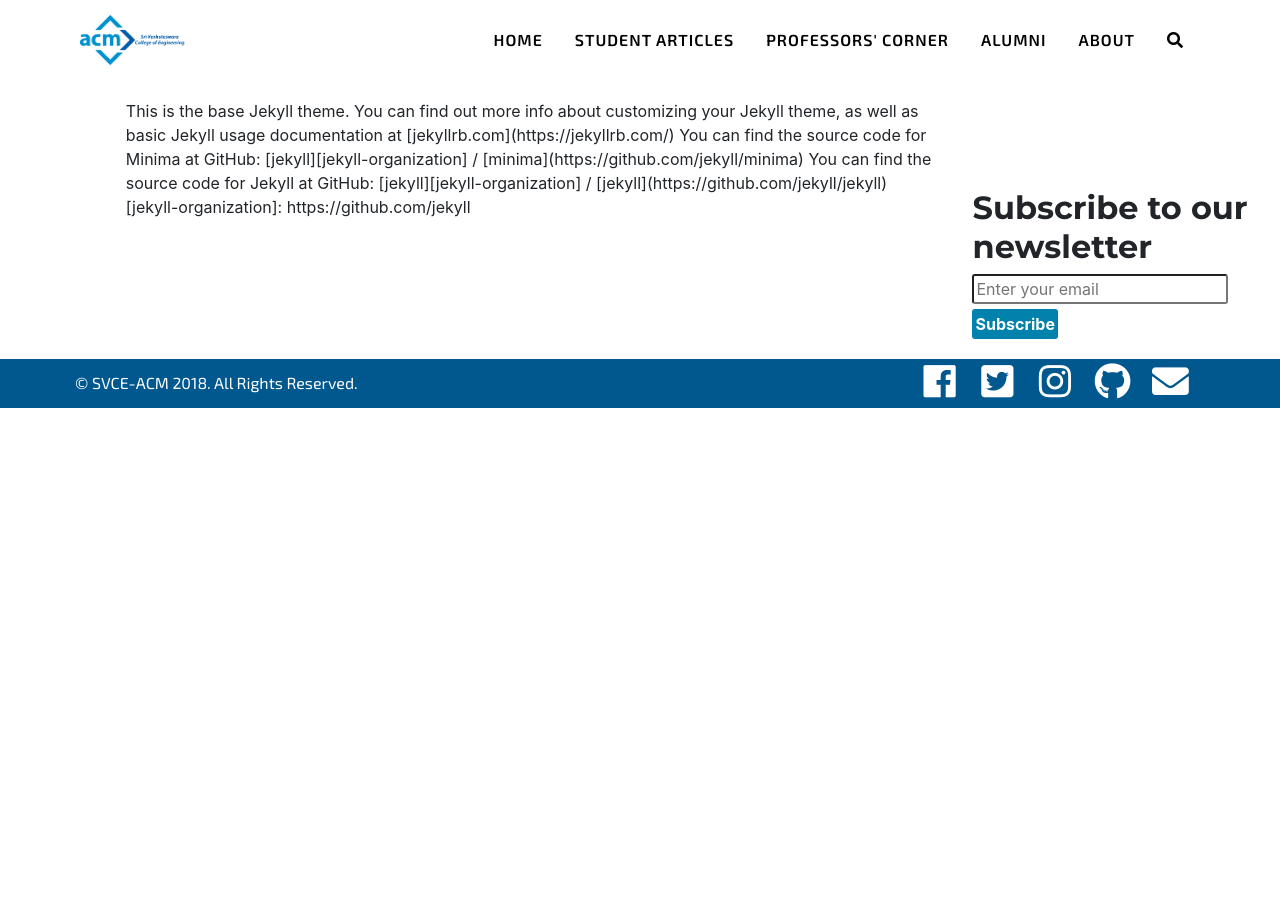
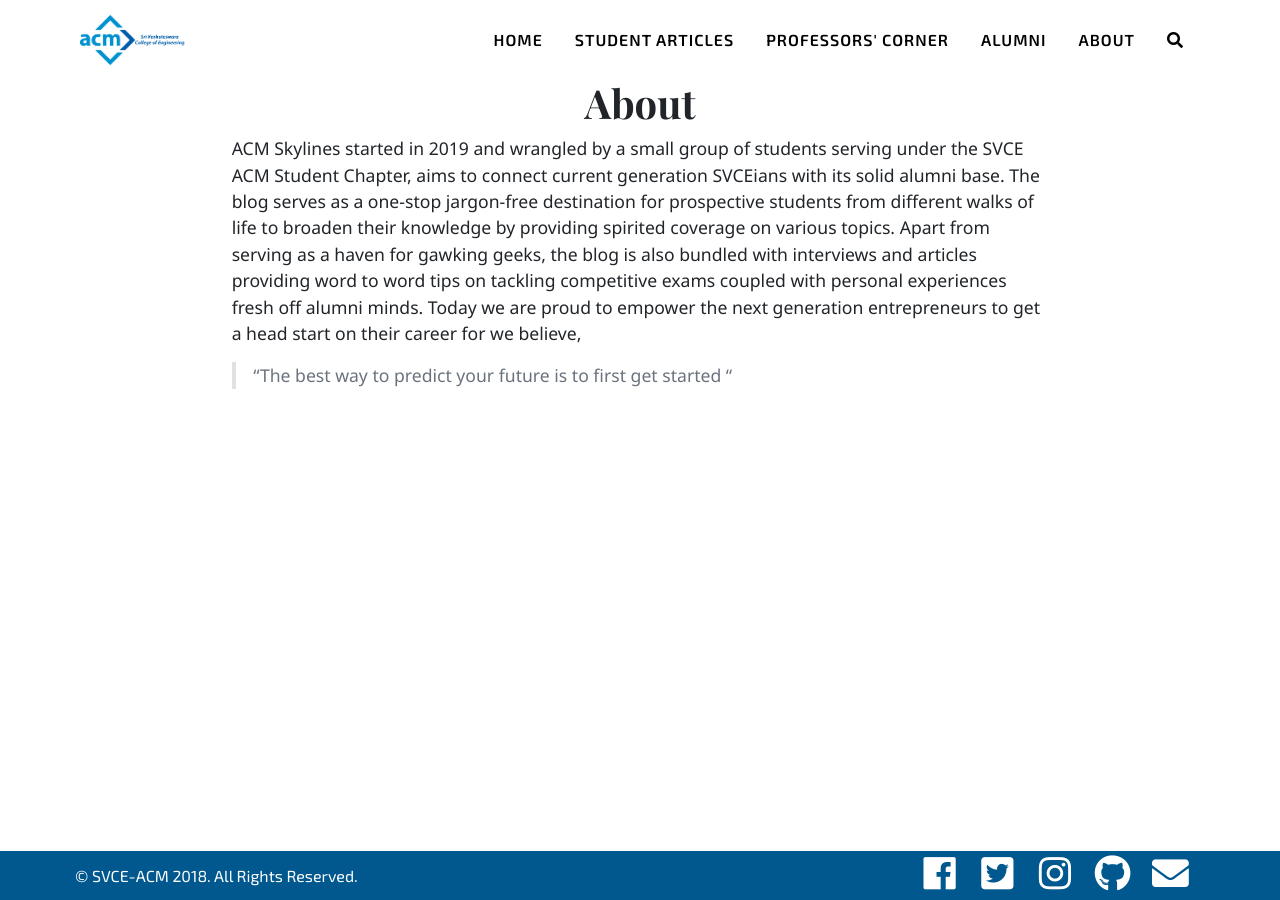
Before and after one commit to SVCE-ACM/acmblog, a Jekyll site: the page built from about.md, in a window 1280 px wide. Built offline with Jekyll 4.4.1, drawn with Linux system fonts in a browser that asks for light colours; nearby versions of some CDN libraries.

Commit message:
Added content for about page

```diff
--- a/_includes/sidebar_large.html
+++ b/_includes/sidebar_large.html
@@ -2,7 +2,7 @@
 <div id="sidebar_inner">
     <div id="newsletter">
         <h2 class="sidebar-title">Subscribe to our newsletter</h2>
-        <form id="newsletter-sub" action="#">
+        <form id="newsletter-sub" action="add_sub.php">
             <input type="email" placeholder="Enter your email" required>
             <button class="submit" type="submit"><b>Subscribe</b></button>
         </form>
--- /dev/null
+++ b/_layouts/about.html
@@ -0,0 +1,165 @@
+<!DOCTYPE html>
+<html lang="en">
+<head>
+	{% include header.html %}
+	<style>
+		body, html {
+		    overflow-x: hidden;
+		}
+		body {
+			font-size: 16px;
+		}
+		a {
+			color: rgb(1, 130, 172);
+		}
+		#main-container {
+			padding: 20px;
+			padding-top: 0;
+		}
+		#content-row {
+			padding: 40px;
+		}
+		#post-column {
+			padding-right: 50px;
+		}
+		.featured-img {
+			width: 100%;
+			margin: 30px auto;
+			max-width: 1100px;
+		}
+		blockquote {
+			border-left: .25em solid #dfe2e5;
+    		color: #6a737d;
+    		padding: 0 1em;
+		}
+		.content-img {
+			width: 65%;
+			display: block;
+			margin: 30px auto;
+			max-width: 1100px;
+		}
+		.mobile-share {
+			display: flex;
+			justify-content: center;
+			margin-bottom: 30px;
+		}
+		.post-title {
+			font-family: 'Playfair Display', sans-serif;
+			font-size: 3.5em;
+		}
+		.post-content {
+			max-width: 1100px;
+			margin: 0 auto;
+			font-family: 'Noto Sans', sans-serif;
+			font-size: 1.1em;
+			margin-bottom: 30px;
+		}
+
+		.sumome-share-client-large {
+			margin-top: 20px !important;
+		}
+
+		@media screen and (max-width: 1200px) {
+			#sidebar {
+				margin-top: 30px;
+				border-top: 2px solid #ccc;
+			}
+		    #ad {
+		        margin-top: auto !important;
+		    }
+		    #main-container {
+		        padding: 30px;
+		    }
+		    #sidebar {
+		        padding: 40px;
+		    }
+		    .card-excerpt {
+		        height: 4.5em;
+		        overflow: hidden;
+		    }
+		    .content-img {
+		    	width: 70%;
+		    }
+		}
+
+		@media screen and (max-width: 992px) {
+			.col-xl-2 {
+				display: none;
+			}
+			.content-img {
+				width: 80%;
+			}
+		}
+		@media screen and (max-width: 600px) {
+		    #main-container {
+		        padding: 15px;
+		    }
+		    #sidebar {
+		        padding: 20px 30px;
+		    }
+		    #ad {
+		        margin-top: 40px !important;
+		    }
+		    .content-img {
+		    	width: 100%;
+		    }
+		}
+	</style>
+
+</head>
+<body>
+	<div class="content">
+		{% include navbar.html %}
+		<!-- navid is a custom variable that should be specified in the pages. It is used to highlight the active page in the navbar -->
+		<div>
+		</div><!-- .featured-img -->
+		<div id="main-container" class="container-fluid">
+			<div class="row">
+				<div class="col-xl-8 col-lg-10 offset-xl-2 offset-lg-1">
+					<div class="post-title text-center"><h1>{{ page.title }}</h1></div><!-- .post-title -->
+					<div class="post-content">{{ content }}</div><!-- .post-content -->
+					<div class="mobile-share">
+						{% include share_small.html url=page.url %}
+					</div><!-- .mobile-share -->
+					{% if page.comments %}
+						<div id="disqus_thread"></div>
+						<script>
+						var disqus_config = function () {
+							this.page.url = "{{ page.permalink | absolute_url }}";  // Replace PAGE_URL with your page's canonical URL variable
+							this.page.identifier = "{{ page.id }}"; // Replace PAGE_IDENTIFIER with your page's unique identifier variable
+						};
+
+						(function() { // DON'T EDIT BELOW THIS LINE
+						var d = document, s = d.createElement('script');
+						s.src = 'https://svce-acm.disqus.com/embed.js';
+						s.setAttribute('data-timestamp', +new Date());
+						(d.head || d.body).appendChild(s);
+						})();
+						</script>
+						<noscript>Please enable JavaScript to view the <a href="https://disqus.com/?ref_noscript">comments powered by Disqus.</a></noscript>
+					{% endif %}
+				</div>
+			</div><!-- .row -->
+		</div><!-- #main-container.container-fluid -->
+	</div><!-- .content -->
+    {% include footer.html %}
+	<script>
+		$('#main-container').css("margin-top", $('nav').height());
+		function stickFooter() {
+			if ( $('.content').height() < $(window).height() ) {
+				$('footer').css({
+					"position": "absolute",
+					"width": "100%",
+					"bottom": 0
+				});
+			}
+		}
+		stickFooter();
+		$(window).resize(function() {
+		  stickFooter();
+		});
+	</script>
+</body>
+</html>
+
+<!-- Template for a blog post -->
--- a/about.md
+++ b/about.md
@@ -1,19 +1,9 @@
 ---
-layout: paget
+layout: about
 title: About
 permalink: /about/
 navid: about-link
 ---
 
-This is the base Jekyll theme. You can find out more info about customizing your Jekyll theme, as well as basic Jekyll usage documentation at [jekyllrb.com](https://jekyllrb.com/)
-
-You can find the source code for Minima at GitHub:
-[jekyll][jekyll-organization] /
-[minima](https://github.com/jekyll/minima)
-
-You can find the source code for Jekyll at GitHub:
-[jekyll][jekyll-organization] /
-[jekyll](https://github.com/jekyll/jekyll)
-
-
-[jekyll-organization]: https://github.com/jekyll
+ACM Skylines started in 2019 and wrangled by a small group of students serving under the SVCE ACM Student Chapter, aims to connect current generation SVCEians with its solid alumni base. The blog serves as a one-stop jargon-free destination for prospective students from different walks of life to broaden their knowledge by providing spirited coverage on various topics. Apart from serving as a haven for gawking geeks, the blog is also bundled with interviews and articles providing word to word tips on tackling competitive exams coupled with personal experiences fresh off alumni minds. Today we are proud to empower the next generation entrepreneurs to get a head start on their career for we believe,
+>“The best way to predict your future is to first get started “
```
